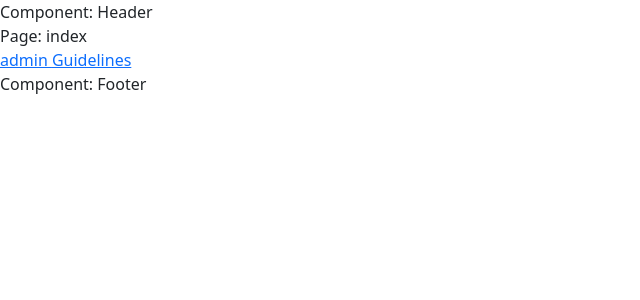
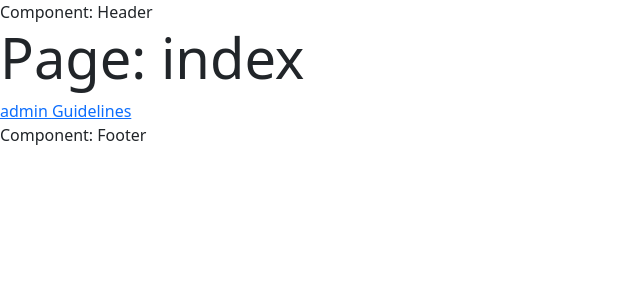
Before and after one commit to TernMayDay/NodeJs_Frontend_2024, a Nuxt app: page / in a window 1280 px wide. Shown: the top 300 px of the page, without its empty margins (0-640 px from the left). Built offline with nearby package versions, Linux system fonts and the light colour scheme; no server answers.

Commit message:
add @popperjs/core eslint etc.

```diff
--- a/layouts/default.vue
+++ b/layouts/default.vue
@@ -1,13 +1,12 @@
 <script setup>
-import "virtual:svg-icons-register";
+import 'virtual:svg-icons-register'
 </script>
 
 <template>
-  <NuxtLoadingIndicator class="color-primary" :height="10" :throttle="0">
-    <h2>Loading...</h2>
-  </NuxtLoadingIndicator>
-
   <div>
+    <NuxtLoadingIndicator class="color-primary" :height="10" :throttle="0">
+      <h2>Loading...</h2>
+    </NuxtLoadingIndicator>
     <Header />
     <slot />
     <Footer />
--- a/pages/[...slug].vue
+++ b/pages/[...slug].vue
@@ -1,7 +1,7 @@
 <script lang="ts" setup>
-const route = useRoute();
-const event = useRequestEvent();
-setResponseStatus(event, 404);
+const route = useRoute()
+const event = useRequestEvent()
+setResponseStatus(event, 404)
 </script>
 
 <template>
--- a/pages/index.vue
+++ b/pages/index.vue
@@ -1,12 +1,11 @@
-<script setup>
-const { data } = await useFetch(`${process.env.API_URL}/rooms`);
-console.log(data);
-</script>
+<script setup></script>
 
 <template>
-  <div>Page: index</div>
-  <NuxtLink to="/admin"> admin </NuxtLink>
-  <NuxtLink to="/guidelines"> Guidelines </NuxtLink>
+  <div>
+    <h1>Page: index</h1>
+    <NuxtLink to="/admin"> admin </NuxtLink>
+    <NuxtLink to="/guidelines"> Guidelines </NuxtLink>
+  </div>
 </template>
 
 <style scoped></style>
--- a/plugins/bootstrap.client.js
+++ b/plugins/bootstrap.client.js
@@ -1,13 +1,13 @@
-import * as bootstrap from "bootstrap";
-const { Modal, Collapse } = bootstrap;
+import * as bootstrap from 'bootstrap'
+const { Modal, Collapse } = bootstrap
 
 export default defineNuxtPlugin((_nuxtApp) => {
   return {
     provide: {
       bootstrap: {
         modal: (element) => new Modal(element),
-        collapse: (element) => new Collapse(element),
-      },
-    },
-  };
-});
+        collapse: (element) => new Collapse(element)
+      }
+    }
+  }
+})
```
Also changed, not shown: nuxt.config.ts (+6 -8 lines), package.json (+8 -1 lines), .eslintrc.cjs (added), .prettierrc.cjs (added), 2 other files (tests, documents, lock files or other folders).
